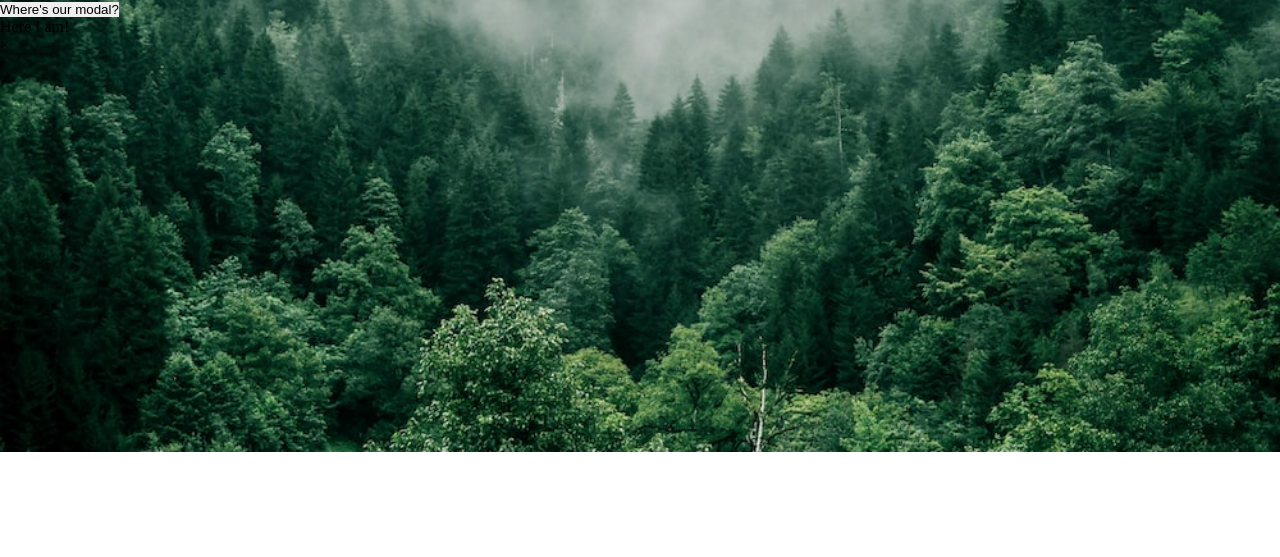
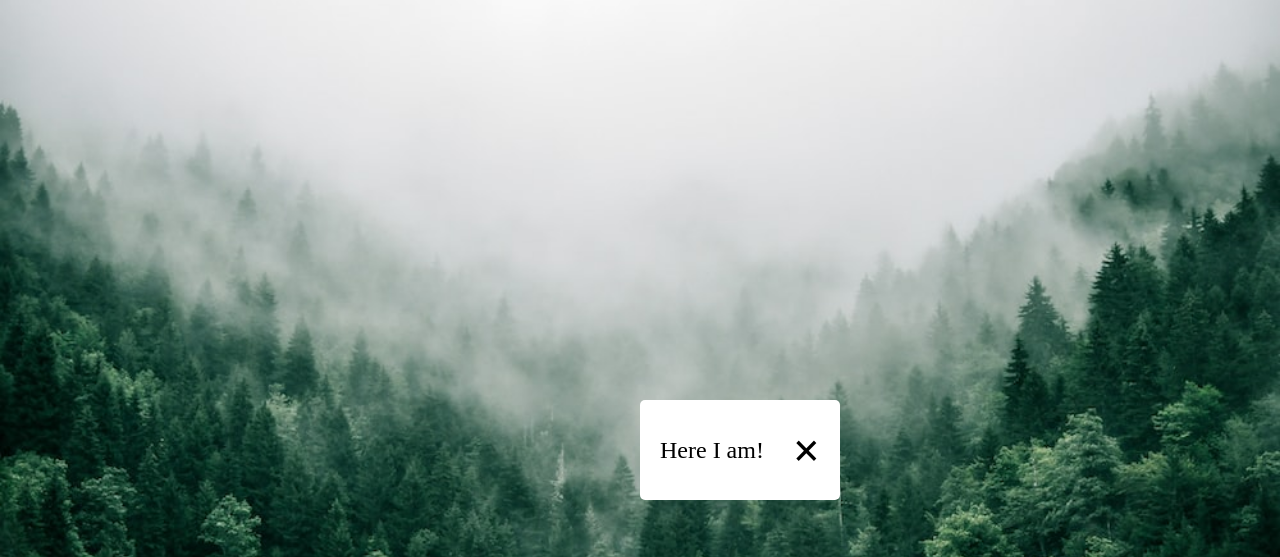
Before and after one commit to kbot-sa/Modal, a plain HTML site: page index.html in a window 1280 px wide. Shown: the top 557 px of the page. Drawn offline with Linux system fonts and the light colour scheme.

Commit message:
added styling

```diff
--- a/app.js
+++ b/app.js
@@ -0,0 +1,3 @@
+let modal = document.querySelector('#modal-container');
+let openButton = document.querySelector('#open-btn');
+let closeButton = document.querySelector('#close-btn');
--- a/styles.css
+++ b/styles.css
@@ -8,4 +8,56 @@
 
 body {
     background: url(img/modalBackgroundImage.jpeg) no-repeat center center/cover;
+    height: 100vh;
+    position: relative;
 }
+
+#open-btn {
+    position: absolute;
+    top: 70%;
+    left: 10%;
+    width: 350px;
+    height: 80px;
+    font-size: 2rem;
+    background: transparent;
+    color: #fff;
+    border: 2px solid #fff;
+    border-radius: 10px;
+    padding: 5px;
+    box-shadow: 0 0 5px black;
+    transition: .5s;
+}
+
+#open-btn:hover {
+    background-color: #fff;
+    color: black;
+}
+
+#modal {
+    background-color: #fff;
+    position: absolute;
+    top: 50%;
+    left: 50%;
+    transform: translate(-50% -50%); /*To center content using position*/
+    width: 200px;
+    height: 100px;
+    padding: 10px 20px;
+    border-radius: 5px;
+    font-size: 1.5rem;
+    display: flex;
+    justify-content: space-between;
+    align-items: center;
+
+    animation-name: animateModal;
+    animation-duration: .4s;
+}
+
+#close-btn {
+    font-size: 3rem;
+    font-weight: 900;
+}
+
+#close-btn:hover {
+    color: red;
+    cursor: pointer;
+}
```
